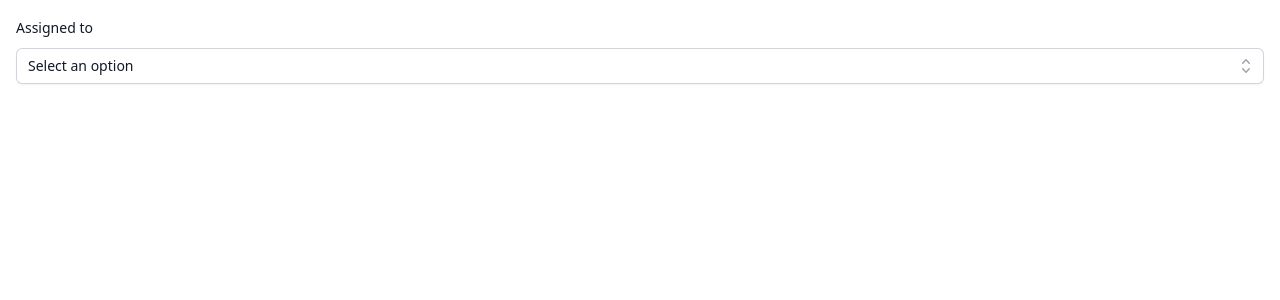
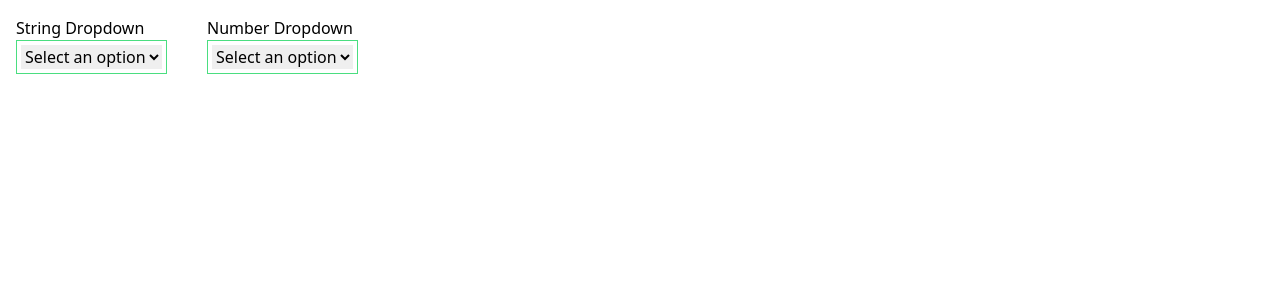
Before and after one commit to foresthpark/generic-component, a Next.js app: page /dropdown_demo/demo in a window 1280 px wide. Shown: the top 300 px of the page. Built offline with nearby package versions, Linux system fonts and the light colour scheme.

Commit message:
Refactor DropdownDemo component to use DropdownTemplate component with string and number options

```diff
--- a/src/components/DropdownTemplate.tsx
+++ b/src/components/DropdownTemplate.tsx
@@ -1,100 +1,33 @@
-import React, { useState } from "react";
-import { Listbox, Transition } from "@headlessui/react";
-import { CheckIcon, ChevronUpDownIcon } from "@heroicons/react/20/solid";
-
-function classNames(...classes: string[]) {
-  return classes.filter(Boolean).join(" ");
-}
-
-type Person = {
-  id: number;
-  name: string;
+type DropdownProps<T> = {
+  options: T[];
+  selectedOption: T;
+  onSelect: (option: T) => void;
 };
 
-const people = [
-  { id: 1, name: "Wade Cooper" },
-  { id: 2, name: "Arlene Mccoy" },
-  { id: 3, name: "Devon Webb" },
-  { id: 4, name: "Tom Cook" },
-  { id: 5, name: "Tanya Fox" },
-  { id: 6, name: "Hellen Schmidt" },
-  { id: 7, name: "Caroline Schultz" },
-  { id: 8, name: "Mason Heaney" },
-  { id: 9, name: "Claudie Smitham" },
-  { id: 10, name: "Emil Schaefer" },
-];
-
-export function DropdownTemplate() {
-  const [selected, setSelected] = useState<Person | null>(null);
+export function DropdownTemplate<T>({
+  options,
+  selectedOption,
+  onSelect,
+}: DropdownProps<T>) {
+  const handleOptionSelect = (option: T) => {
+    onSelect(option);
+  };
 
   return (
-    <Listbox value={selected} onChange={setSelected}>
-      {({ open }) => (
-        <>
-          <Listbox.Label className="block text-sm font-medium leading-6 text-gray-900">
-            Assigned to
-          </Listbox.Label>
-          <div className="relative mt-2">
-            <Listbox.Button className="relative w-full cursor-default rounded-md bg-white py-1.5 pl-3 pr-10 text-left text-gray-900 shadow-sm ring-1 ring-inset ring-gray-300 focus:outline-none focus:ring-2 focus:ring-indigo-600 sm:text-sm sm:leading-6">
-              <span className="block truncate">
-                {selected?.name ?? "Select an option"}
-              </span>
-              <span className="pointer-events-none absolute inset-y-0 right-0 flex items-center pr-2">
-                <ChevronUpDownIcon
-                  className="h-5 w-5 text-gray-400"
-                  aria-hidden="true"
-                />
-              </span>
-            </Listbox.Button>
-
-            <Transition
-              show={open}
-              leave="transition ease-in duration-100"
-              leaveFrom="opacity-100"
-              leaveTo="opacity-0"
-            >
-              <Listbox.Options className="absolute z-10 mt-1 max-h-60 w-full overflow-auto rounded-md bg-white py-1 text-base shadow-lg ring-1 ring-black ring-opacity-5 focus:outline-none sm:text-sm">
-                {people.map((person) => (
-                  <Listbox.Option
-                    key={person.id}
-                    className={({ active }) =>
-                      classNames(
-                        active ? "bg-indigo-600 text-white" : "text-gray-900",
-                        "relative cursor-default select-none py-2 pl-3 pr-9"
-                      )
-                    }
-                    value={person}
-                  >
-                    {({ selected, active }) => (
-                      <>
-                        <span
-                          className={classNames(
-                            selected ? "font-semibold" : "font-normal",
-                            "block truncate"
-                          )}
-                        >
-                          {person.name}
-                        </span>
-
-                        {selected ? (
-                          <span
-                            className={classNames(
-                              active ? "text-white" : "text-indigo-600",
-                              "absolute inset-y-0 right-0 flex items-center pr-4"
-                            )}
-                          >
-                            <CheckIcon className="h-5 w-5" aria-hidden="true" />
-                          </span>
-                        ) : null}
-                      </>
-                    )}
-                  </Listbox.Option>
-                ))}
-              </Listbox.Options>
-            </Transition>
-          </div>
-        </>
-      )}
-    </Listbox>
+    <div className="border-lg select-none border-[1px] border-green-400 p-1">
+      <select
+        value={selectedOption as string}
+        onChange={(e) => handleOptionSelect(e.target.value as T)}
+      >
+        <option value={selectedOption as unknown as string}>
+          Select an option
+        </option>
+        {options.map((option) => (
+          <option key={option as string} value={option as string}>
+            {option as string}
+          </option>
+        ))}
+      </select>
+    </div>
   );
 }
--- a/src/pages/dropdown_demo/demo.tsx
+++ b/src/pages/dropdown_demo/demo.tsx
@@ -1,10 +1,36 @@
-import React from "react";
+import React, { useState } from "react";
 import { DropdownTemplate } from "~/components/DropdownTemplate";
 
 export default function DropdownDemo() {
+  const stringOptions: string[] = ["Option 1", "Option 2", "Option 3"];
+  const numberOptions: number[] = [1, 2, 3];
+
+  const [selectedStringOption, setSelectedStringOption] = useState<
+    string | null
+  >(null);
+  const [selectedNumberOption, setSelectedNumberOption] = useState<
+    number | null
+  >(null);
+
   return (
-    <div className="h-full w-full p-4">
-      <DropdownTemplate />
+    <div className="flex h-full w-full gap-10 p-4">
+      <div>
+        <h1>String Dropdown</h1>
+        <DropdownTemplate
+          options={stringOptions}
+          selectedOption={selectedStringOption}
+          onSelect={(option) => setSelectedStringOption(option)}
+        />
+      </div>
+
+      <div>
+        <h1>Number Dropdown</h1>
+        <DropdownTemplate
+          options={numberOptions}
+          selectedOption={selectedNumberOption}
+          onSelect={(option) => setSelectedNumberOption(option)}
+        />
+      </div>
     </div>
   );
 }
```
